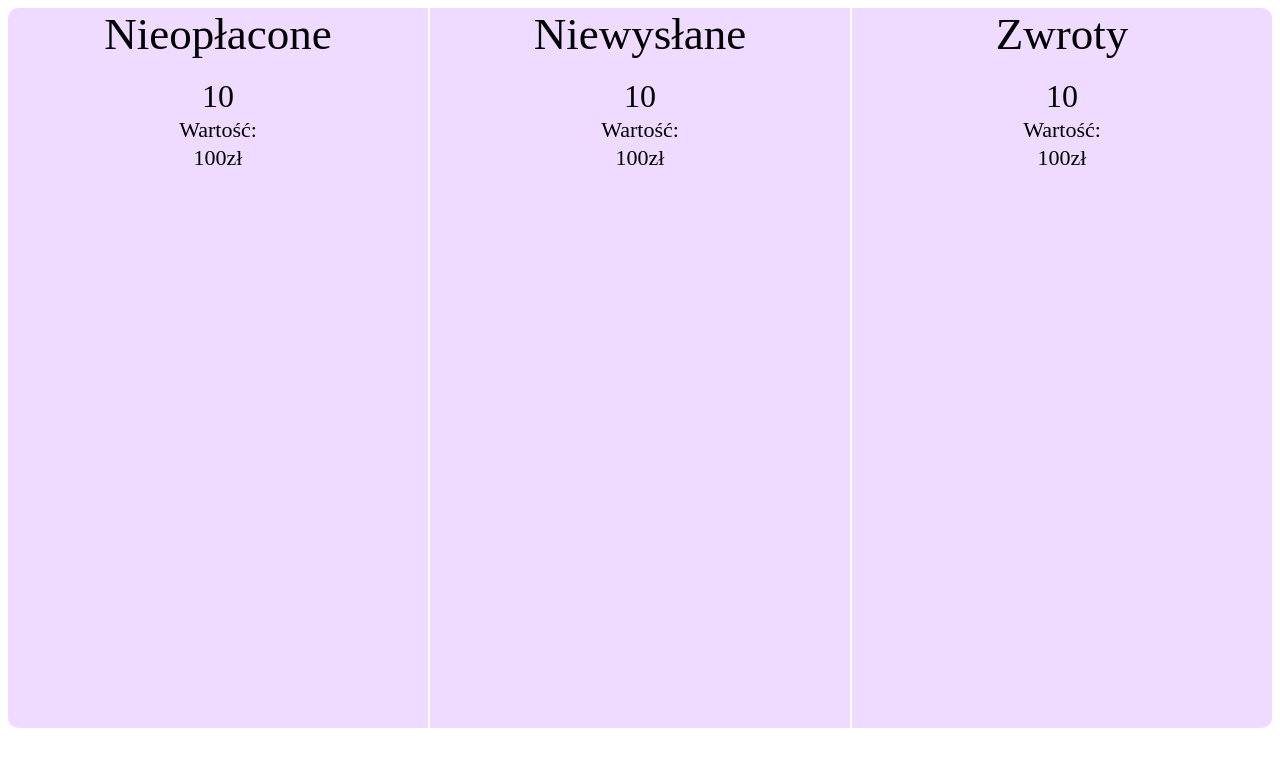
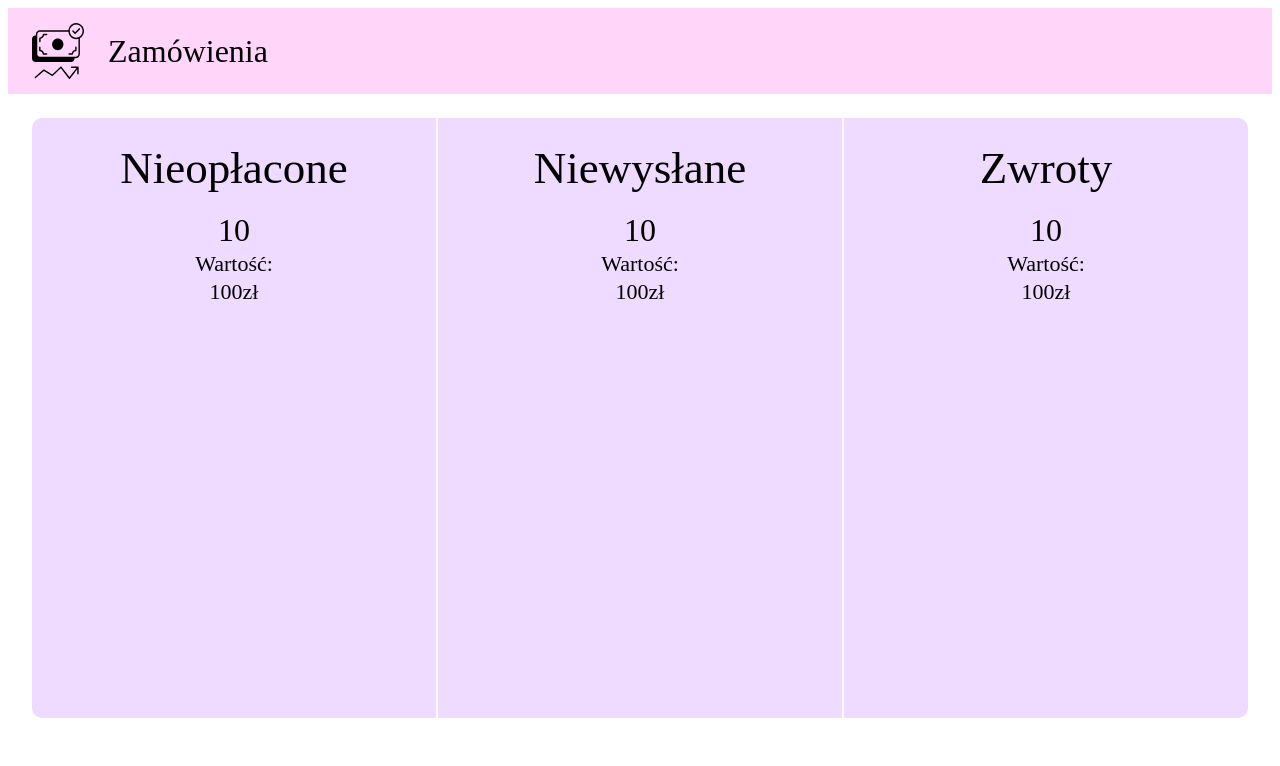
Before and after one commit to kajamyk/SellerPanel, a JavaScript app: page /orders in a window 1280 px wide. Shown: the top 766 px of the page. Built offline with nearby package versions, Linux system fonts and the light colour scheme; the HTML template or start-up script is replaced by a standard one.

Commit message:
add toolbar and use it in OrdersPage

```diff
--- a/src/page/orders/OrdersPage.js
+++ b/src/page/orders/OrdersPage.js
@@ -1,5 +1,6 @@
 import {Card} from "../../shared/Card";
 import {VerticalDivider} from "../../shared/VerticalDivider";
+import {Toolbar} from "../../shared/Toolbar";
 
 function OrderInfo({style, headline, amount, moneyValue}) {
     return <div style={{...style, textAlign: "center", display: "flex", flexDirection: "column"}}>
@@ -11,15 +12,22 @@ function OrderInfo({style, headline, amount, moneyValue}) {
 }
 
 export function OrdersPage() {
+    const orderInfoStyle = {
+        flex: 1,
+        padding: 24
+    }
     return <div>
-        <Card>
-            <div style={{height: "90vh"}} className="flexRow">
-                <OrderInfo style={{flex: 1}} headline={"Nieopłacone"} amount={10} moneyValue={100}/>
-                <VerticalDivider/>
-                <OrderInfo style={{flex: 1}} headline={"Niewysłane"} amount={10} moneyValue={100}/>
-                <VerticalDivider/>
-                <OrderInfo style={{flex: 1}} headline={"Zwroty"} amount={10} moneyValue={100}/>
-            </div>
-        </Card>
+        <Toolbar title={"Zamówienia"}/>
+        <div style={{margin: 24}}>
+            <Card>
+                <div style={{height: "75vh"}} className="flexRow">
+                    <OrderInfo style={orderInfoStyle} headline={"Nieopłacone"} amount={10} moneyValue={100}/>
+                    <VerticalDivider/>
+                    <OrderInfo style={orderInfoStyle} headline={"Niewysłane"} amount={10} moneyValue={100}/>
+                    <VerticalDivider/>
+                    <OrderInfo style={orderInfoStyle} headline={"Zwroty"} amount={10} moneyValue={100}/>
+                </div>
+            </Card>
+        </div>
     </div>
 }
--- /dev/null
+++ b/src/shared/Toolbar.js
@@ -0,0 +1,6 @@
+export function Toolbar({title}) {
+    return <div className="toolbar">
+        <img className="toolbar-image" src={'drawable/money.svg'} alt="App logo"/>
+        <span style={{marginLeft: 24}} className="headline-large">{title}</span>
+    </div>
+}
--- a/src/styles.css
+++ b/src/styles.css
@@ -1,3 +1,23 @@
+.app {
+    width: 100%;
+    height: 100%;
+}
+
+.toolbar {
+    display: flex;
+    justify-content: left;
+    align-items: center;
+    width: 100%;
+    height: 86px;
+    background-color: var(--md-sys-color-secondary-container);
+}
+
+.toolbar-image {
+    width: 52px;
+    height: 56px;
+    margin-left: 24px;
+}
+
 .card {
     background-color: var(--md-sys-color-primary-container);
     border-radius: 10px;
```
Also changed, not shown: public/drawable/money.svg (added).
